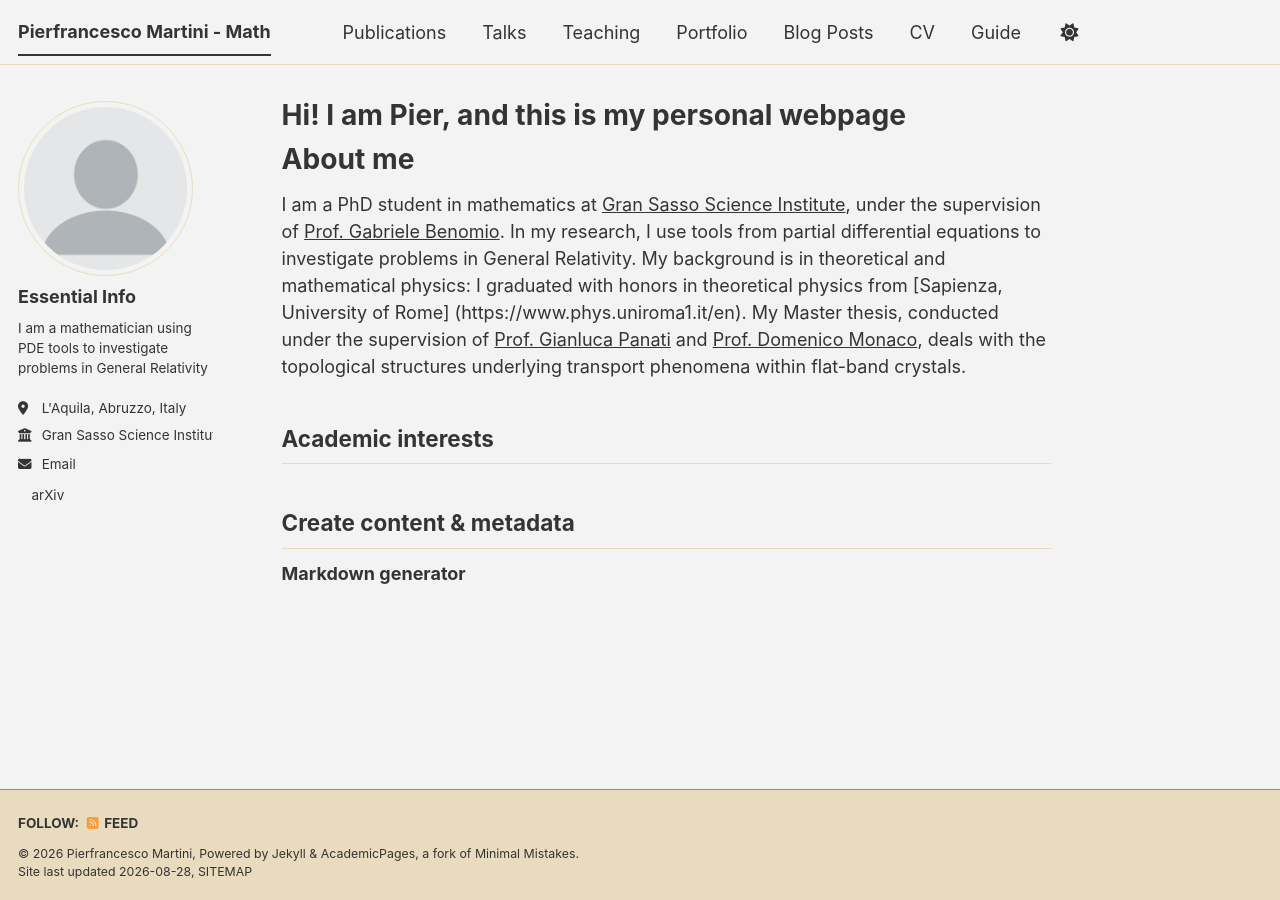
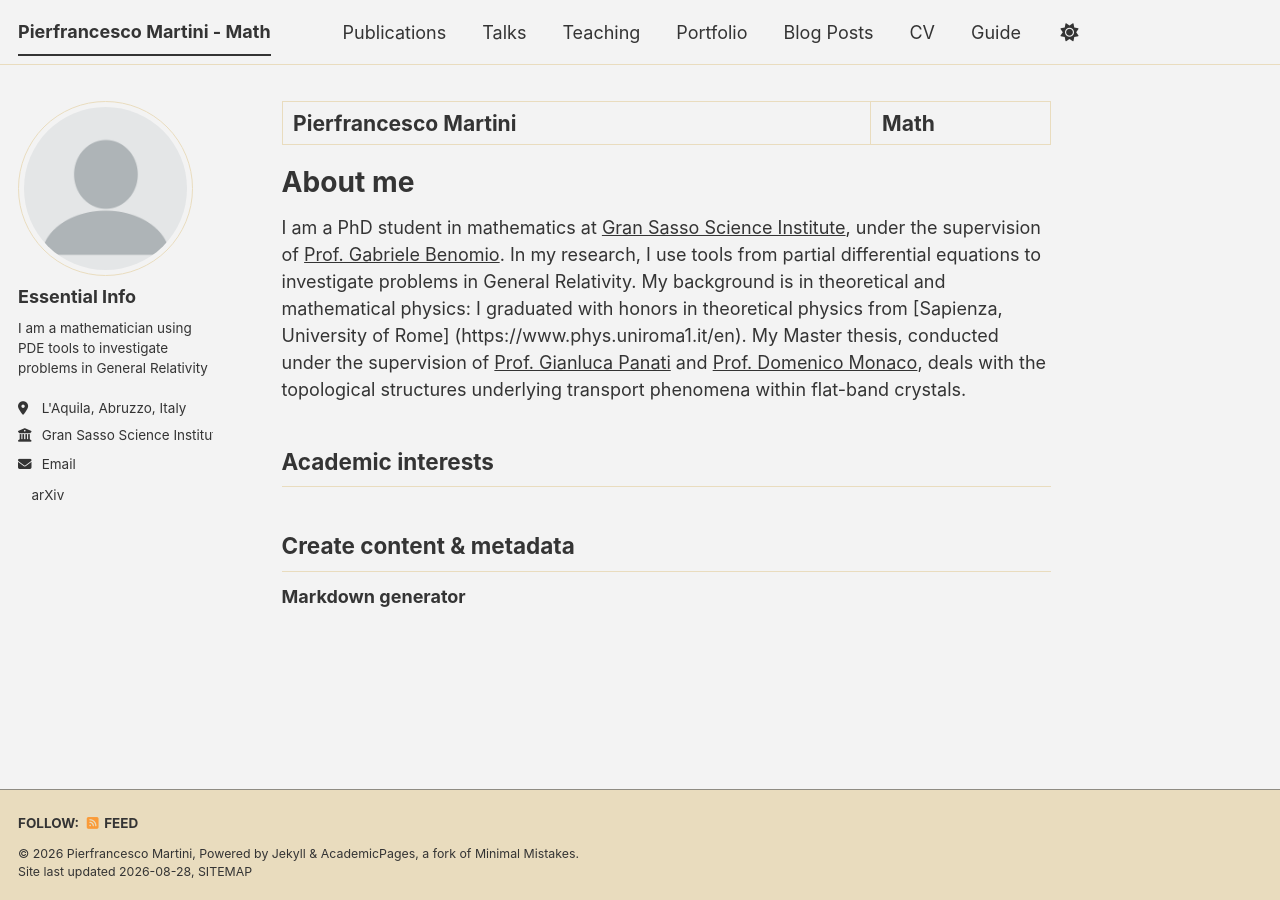
Before and after one commit to pepemartini99/pepemartini99.github.io, a Jekyll site: the page built from _pages/about.md, in a window 1280 px wide. Built offline with Jekyll 4.4.1, drawn with Linux system fonts in a browser that asks for light colours; a style sheet for code colours, icons or effects is not loaded.

Commit message:
Update title on about page

```diff
--- a/_pages/about.md
+++ b/_pages/about.md
@@ -1,6 +1,6 @@
 ---
 permalink: /
-title: "Hi! I am Pier, and this is my personal webpage"
+title: "Pierfrancesco Martini | Math"
 author_profile: true
 redirect_from:
   - /about/
```
